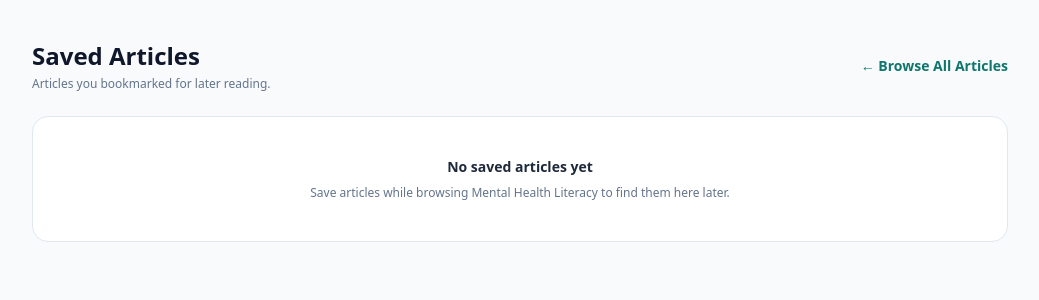
After one commit to MindLink-PPL/TEAMA_MINDLINK, a Laravel app: template resources/views/articles/saved.blade.php in a window 1280 px wide. The commit adds this page. Shown: the top 300 px of the page, without its empty margins (120-1159 px from the left). Run offline with Laravel 12, Linux system fonts and the light colour scheme; the template is opened without the code that fills it, so the values that code supplies are empty; some libraries are stand-ins or nearby versions.

Commit message:
SCRUM-47 [PBI-22] Mental Health Literacy and Article Search

```diff
--- a/app/Models/Article.php
+++ b/app/Models/Article.php
@@ -12,4 +12,9 @@ class Article extends Model
     {
         return $this->belongsTo(ArticleCategory::class, 'category_id');
     }
+    public function savedByUsers()
+    {
+        return $this->belongsToMany(User::class, 'saved_articles', 'article_id', 'user_id')
+                    ->withPivot('saved_at');
+    }
 }
--- /dev/null
+++ b/resources/views/articles/saved.blade.php
@@ -0,0 +1,52 @@
+<!DOCTYPE html>
+<html lang="en">
+<head>
+    <meta charset="UTF-8">
+    <meta name="viewport" content="width=device-width, initial-scale=1.0">
+    <title>Saved Articles - MindLink</title>
+    <script src="https://cdn.tailwindcss.com"></script>
+</head>
+<body class="bg-slate-50 font-sans antialiased">
+    <div class="max-w-5xl mx-auto py-10 px-6 space-y-6">
+        <div class="flex items-center justify-between">
+            <div>
+                <h1 class="text-2xl font-bold text-slate-900">Saved Articles</h1>
+                <p class="text-xs text-slate-500 mt-1">Articles you bookmarked for later reading.</p>
+            </div>
+            <a href="{{ route('articles.index') }}" class="text-sm font-semibold text-teal-700 hover:underline">&larr; Browse All Articles</a>
+        </div>
+
+        @if(session('status'))
+            <div class="bg-teal-50 border border-teal-200 text-teal-800 px-4 py-3 rounded-xl text-xs font-medium">
+                {{ session('status') }}
+            </div>
+        @endif
+
+        @if($articles->isEmpty())
+            <div class="bg-white rounded-2xl border border-slate-200 p-10 text-center space-y-2">
+                <p class="text-sm font-bold text-slate-800">No saved articles yet</p>
+                <p class="text-xs text-slate-500">Save articles while browsing Mental Health Literacy to find them here later.</p>
+            </div>
+        @else
+            <div class="grid grid-cols-1 md:grid-cols-2 gap-5">
+                @foreach($articles as $article)
+                    <div class="bg-white rounded-2xl border border-slate-200 p-5 flex flex-col justify-between space-y-4">
+                        <div class="space-y-2">
+                            <span class="text-[11px] font-bold uppercase text-teal-700">{{ $article->category->category_name ?? 'General' }}</span>
+                            <h3 class="text-base font-bold text-slate-900">{{ $article->title }}</h3>
+                            <p class="text-xs text-slate-500">{{ Str::limit(strip_tags($article->content), 120) }}</p>
+                        </div>
+                        <div class="flex items-center justify-between pt-3 border-t border-slate-100 text-xs">
+                            <form action="{{ route('articles.toggleSave', $article) }}" method="POST">
+                                @csrf
+                                <button type="submit" class="text-rose-600 font-semibold hover:underline">Remove</button>
+                            </form>
+                            <a href="{{ route('articles.show', $article) }}" class="text-teal-700 font-semibold hover:underline">Read article &gt;</a>
+                        </div>
+                    </div>
+                @endforeach
+            </div>
+        @endif
+    </div>
+</body>
+</html>
--- a/routes/web.php
+++ b/routes/web.php
@@ -2,7 +2,9 @@
 
 use App\Http\Controllers\ArticleController;
 
-Route::middleware(['auth'])->group(function () {
+Route::group([], function () {
     Route::get('/learn', [ArticleController::class, 'index'])->name('articles.index');
+    Route::get('/learn/saved', [ArticleController::class, 'saved'])->name('articles.saved');
     Route::get('/learn/{article}', [ArticleController::class, 'show'])->name('articles.show');
+    Route::post('/learn/{article}/save', [ArticleController::class, 'toggleSave'])->name('articles.toggleSave');
 });
```
Also changed, not shown: app/Http/Controllers/ArticleController.php (+26 -2 lines), app/Models/User.php (added, +37 -0 lines), resources/views/articles/index.blade.php (+29 -4 lines), resources/views/articles/show.blade.php (+14 -2 lines), database/migrations/2026_11_05_042618_create_users_table.php (renamed from database/migrations/2026_11_5_042618_create_users_table.php), database/migrations/2026_11_05_042703_create_article_categories_table.php (renamed from database/migrations/2026_11_5_042703_create_article_categories_table.php), database/migrations/2026_11_05_042703_create_articles_table.php (renamed from database/migrations/2026_11_5_042703_create_articles_table.php), database/migrations/2026_11_10_060134_create_saved_articles_table.php (added).
